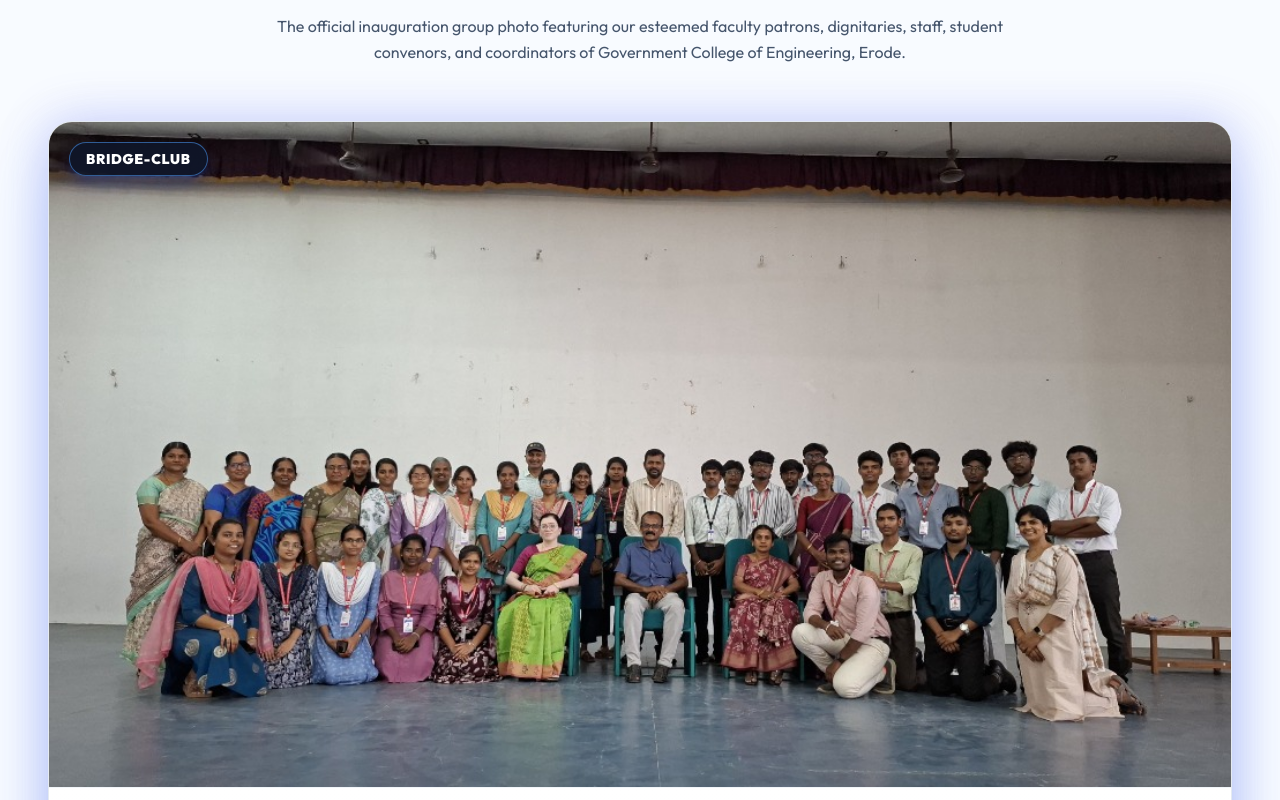
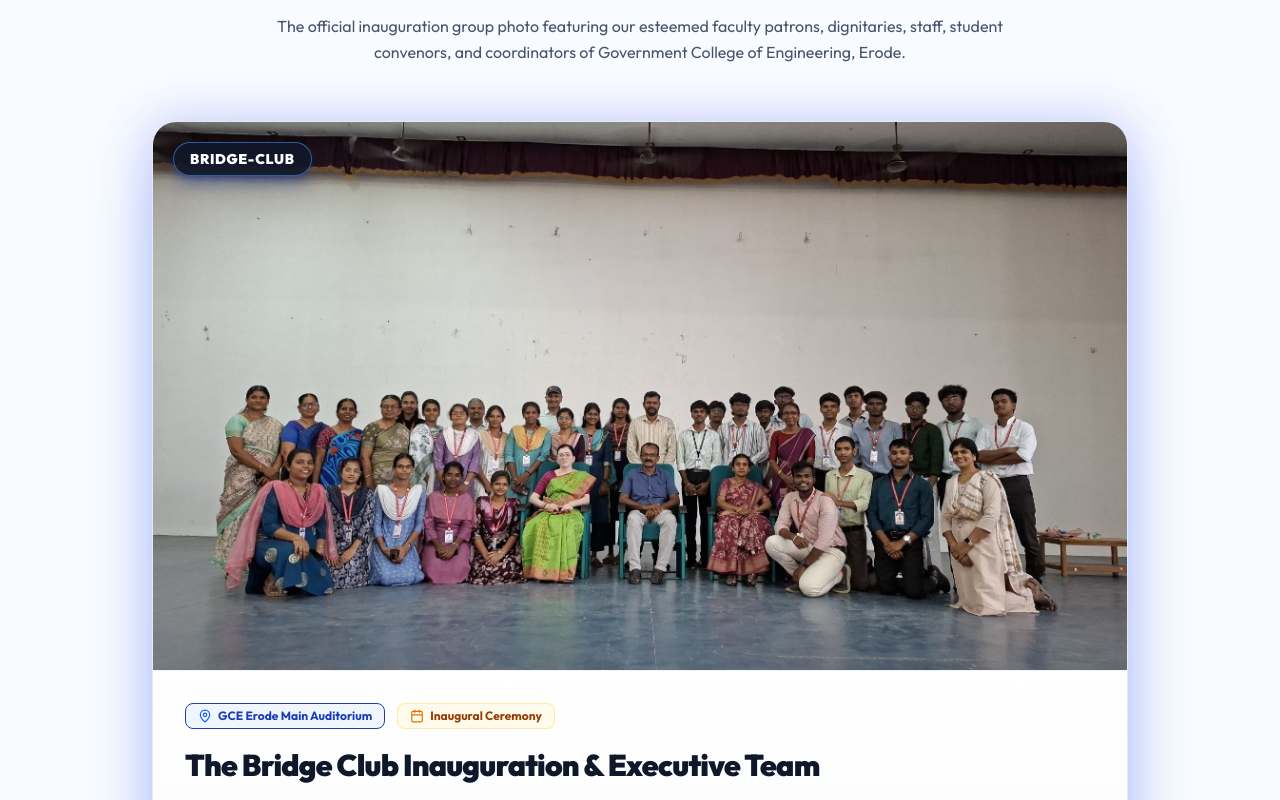
Before and after one commit to kavinkk2425/Bridgee, a React (Vite) app: page / in a window 1280 px wide. Shown: the part 4140-4940 px from the top of the page. Built offline with nearby package versions, Linux system fonts and the light colour scheme.

Commit message:
style: slightly reduce image container size for optimal visual balance

```diff
--- a/src/components/OurTeamSection.tsx
+++ b/src/components/OurTeamSection.tsx
@@ -55,7 +55,7 @@ export const OurTeamSection: React.FC = () => {
       </div>
 
       {/* SINGLE COMPLETE MASTER INAUGURATION PHOTO WITH SHADOW & GLOW */}
-      <div className="relative max-w-6xl xl:max-w-7xl mx-auto px-2 sm:px-4">
+      <div className="relative max-w-4xl lg:max-w-5xl mx-auto px-3 sm:px-6">
         {/* Ambient Backlight Halo Glow */}
         <div className="absolute -inset-3 sm:-inset-8 bg-gradient-to-r from-blue-600/30 via-indigo-600/25 to-purple-600/30 rounded-3xl sm:rounded-4xl blur-2xl sm:blur-3xl opacity-85 sm:opacity-100 pointer-events-none -z-10 transition-all duration-500" />
 
```
